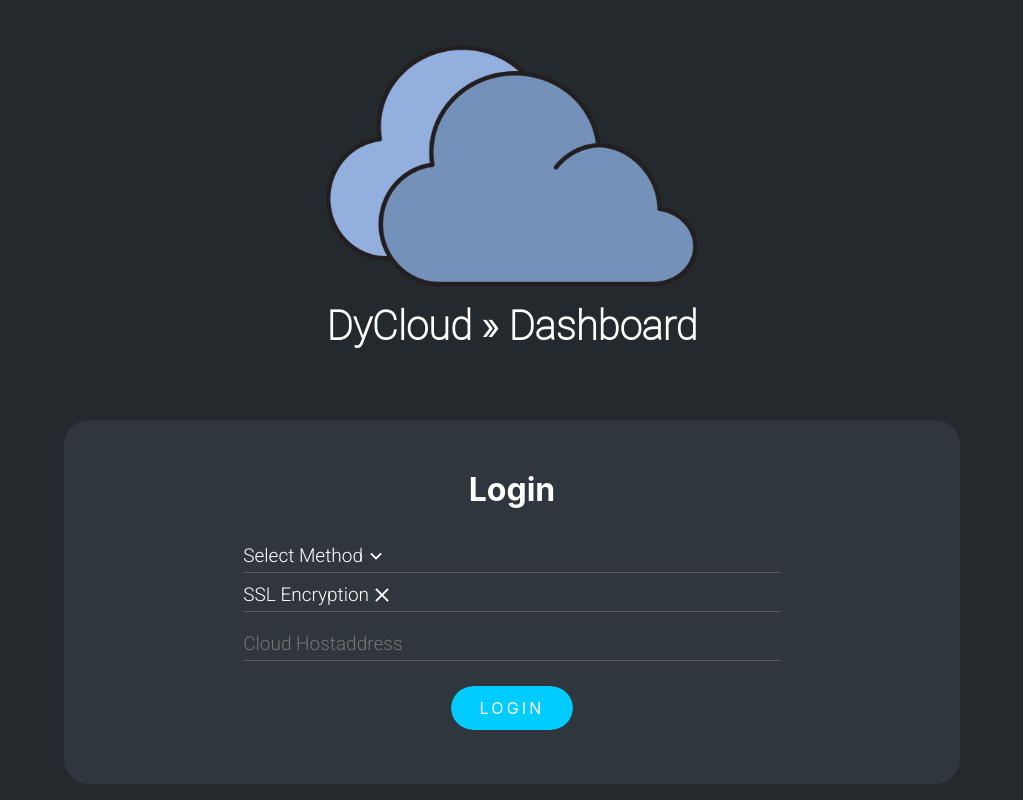
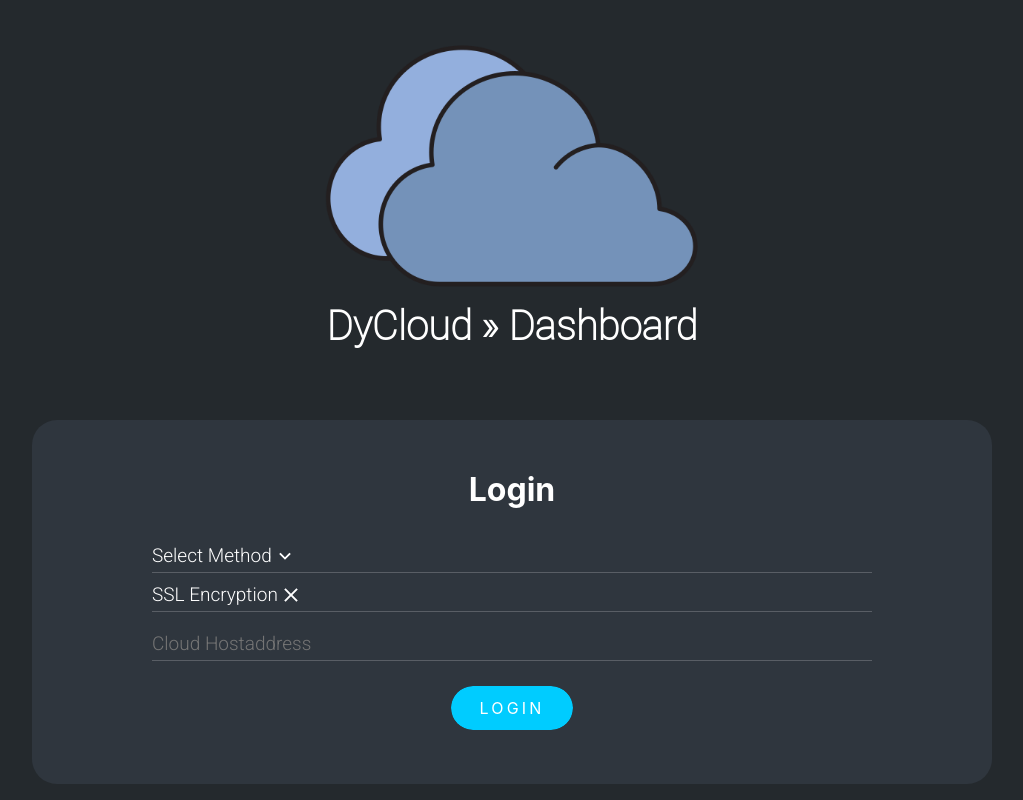
Before and after one commit to anweisen/DyDash, a React (Create React App) app: page /login in a window 1280 px wide. Shown: the whole page, without its empty margins (128-1151 px from the left). Built offline with nearby package versions, Linux system fonts and the light colour scheme.

Commit message:
Fill in current credentials

```diff
--- a/src/App.tsx
+++ b/src/App.tsx
@@ -16,7 +16,7 @@ export default function App() {
 			<Router>
 				<Routes>
 					<Route path={"logout"} element={<Logout cookies={cookies} setCookies={setCookies} />} />
-					<Route path={"login"} element={<Login setCookies={setCookies} />} />
+					<Route path={"login"} element={<Login cookies={cookies} setCookies={setCookies} />} />
 					<Route path={"*"} element={!cookiesSet ? <Navigate to={"/login"} /> : <Dashboard cookies={cookies} />} />
 				</Routes>
 			</Router>
--- a/src/components/Login.scss
+++ b/src/components/Login.scss
@@ -37,14 +37,14 @@
 		justify-content: center;
 		align-items: center;
 
-		margin: 70px 15% 0 15%;
+		margin: 70px 12.5% 0 12.5%;
 		border-radius: 25px;
 		background-color: var(--navbar-background-color);
 
 		.form {
 			display: table;
 			padding: 50px 0;
-			width: 60%;
+			width: 75%;
 			text-align: center;
 
 			h1 {
```
